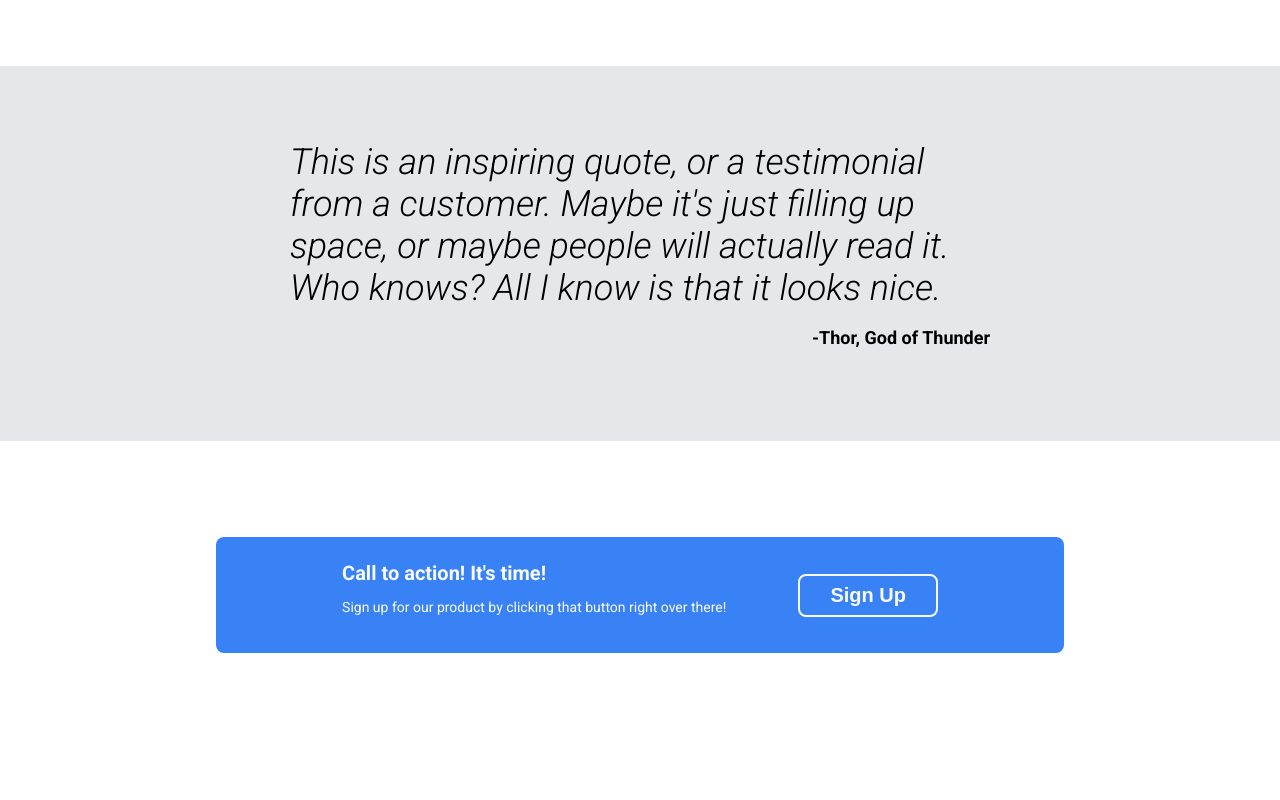
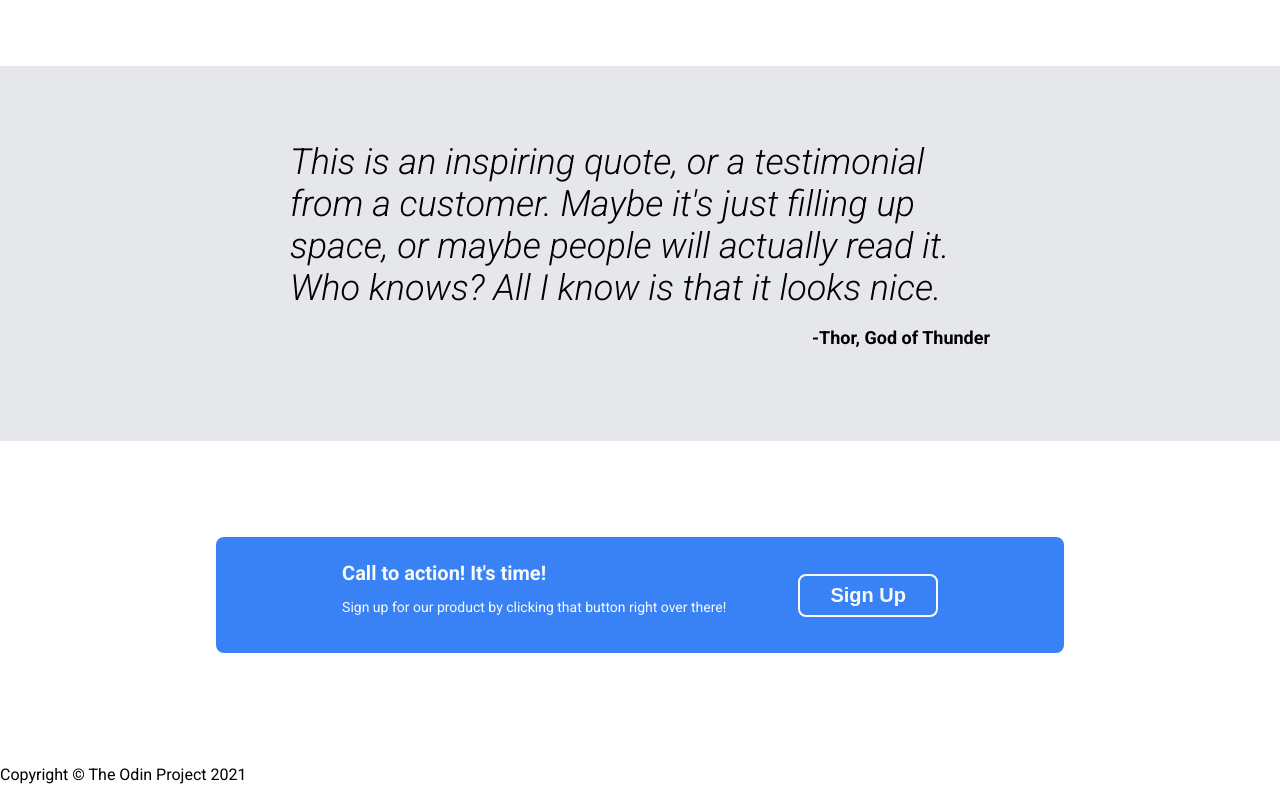
Before and after one commit to SeanMPeake/odin-projects-landing-page, a plain HTML site: page index.html in a window 1280 px wide. Shown: the part 977-1777 px from the top of the page. Before the commit the page ends 1726 px from the top, so only its background shows below. Drawn offline with Linux system fonts and the light colour scheme.

Commit message:
Add footer to index.html

```diff
--- a/index.html
+++ b/index.html
@@ -83,6 +83,10 @@
 
     </div>
 
+    <footer class="footer">
+        <p class="footer-text">Copyright © The Odin Project 2021</p>
+    </footer>
+
 
 
 
```
